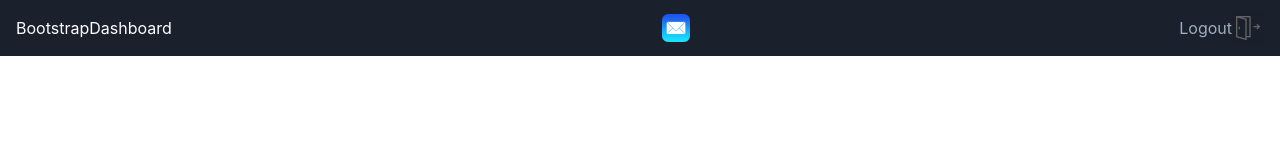
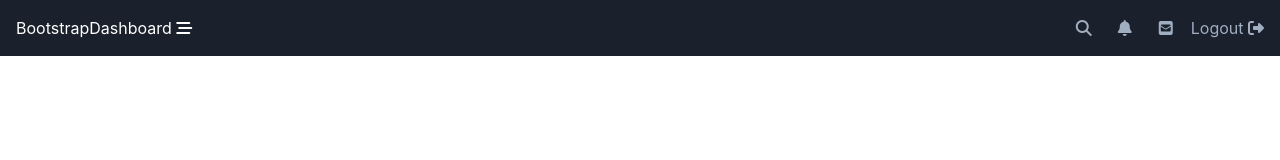
Before and after one commit to JohaoDev/tailwind_app, a website: page public/index.html in a window 1280 px wide. Drawn offline with Linux system fonts and the light colour scheme.

Commit message:
header icons

```diff
--- a/public/index.html
+++ b/public/index.html
@@ -9,17 +9,21 @@
 <body>
     <header class="flex items-center justify-between px-4 py-3 bg-gray-900">
         <div>
-            <h3 class="text-white">BootstrapDashboard</h3>
-        </div>
-
-        <div>
-            <button type="button"><img class="h-8 w-8 text-white" src="./img/3.png" alt="mail"></button>
+            <h3 class="text-white">BootstrapDashboard <i class="fas fa-stream"></i></h3>
         </div>
 
         <div class="flex items-center">
-            <button class="text-gray-500" type="button">Logout</button>
-            <img class="h-8 w-8 text-white" src="./img/2.png" alt="Logout">
+            <button class="h-8 w-8 text-gray-500" type="button"><i class="fas fa-search"></i></button>
+            &nbsp;&nbsp;
+            <button class="h-8 w-8 text-gray-500" type="button"><i class="fas fa-bell"></i></button>
+            &nbsp;&nbsp;
+            <button class="h-8 w-8 text-gray-500" type="button"><i class="fas fa-envelope-square"></i></button>
+            &nbsp;&nbsp;
+            <button class="text-gray-500" type="button">Logout <i class="fas fa-sign-out-alt"></i></button>
         </div>
     </header>
+
+
 </body>
+<script src="https://kit.fontawesome.com/208b59d6ea.js" crossorigin="anonymous"></script>
 </html>
```
